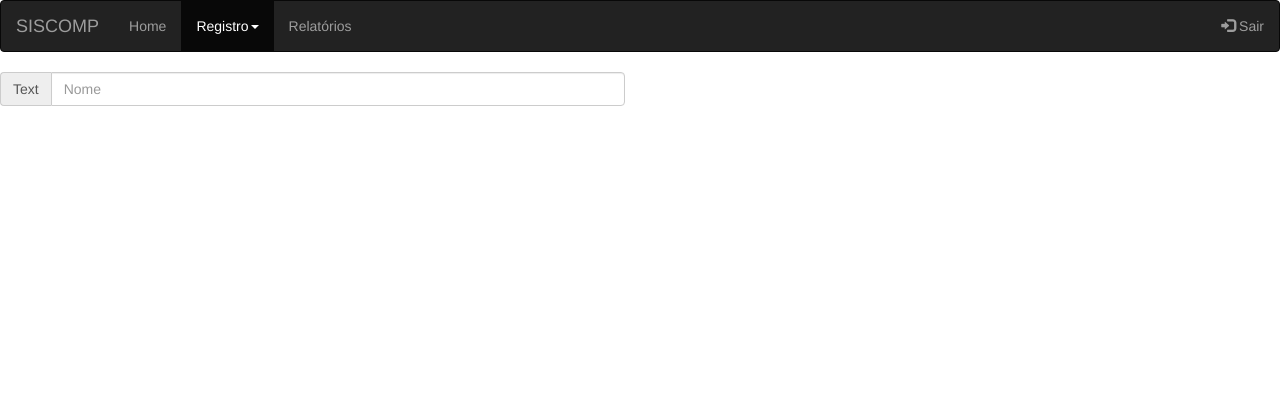
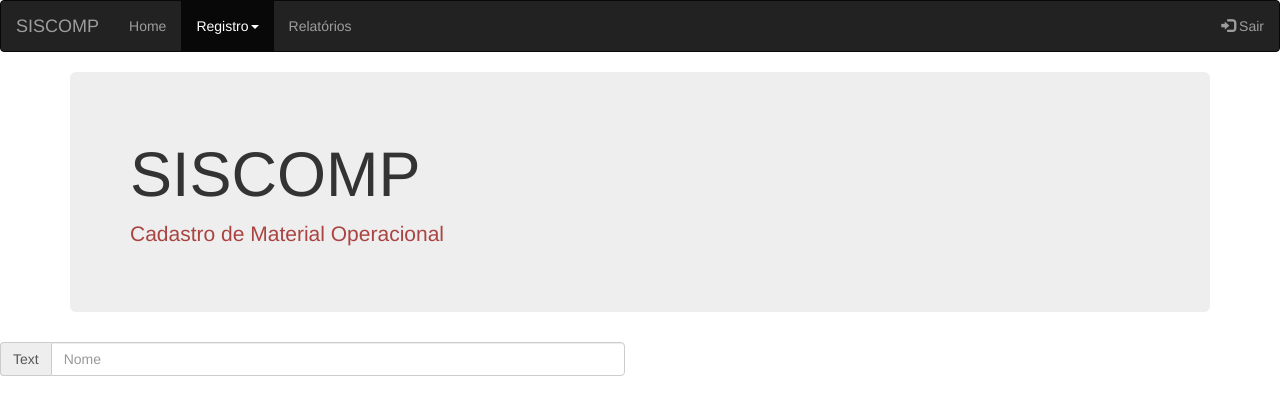
Before and after one commit to cop-bm4/controle-estoque-php, a PHP site: page /cadastronovo.php in a window 1280 px wide. Shown: the top 415 px of the page. Run offline with PHP 8.4, Linux system fonts and the light colour scheme; some libraries are stand-ins or nearby versions.

Commit message:
cadastro

```diff
--- a/cadastronovo.php
+++ b/cadastronovo.php
@@ -44,6 +44,15 @@
   </div>
 </nav>
 
+
+
+<div class="container">
+<div class="jumbotron">
+<h1>SISCOMP</h1>
+    <p class="text-danger">Cadastro de Material Operacional </p>
+  </div>
+
+</div>
 <form action="cadastro.php" method="post">
 
     <div class="row">
```
